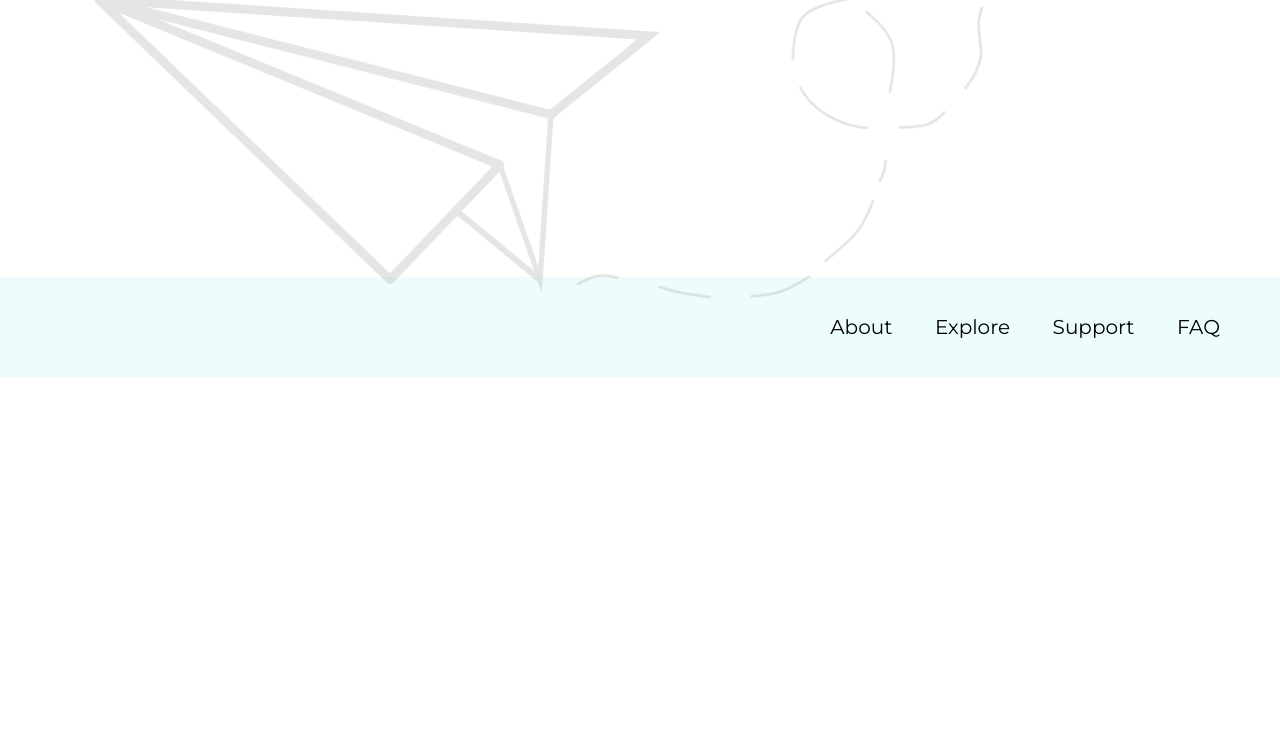
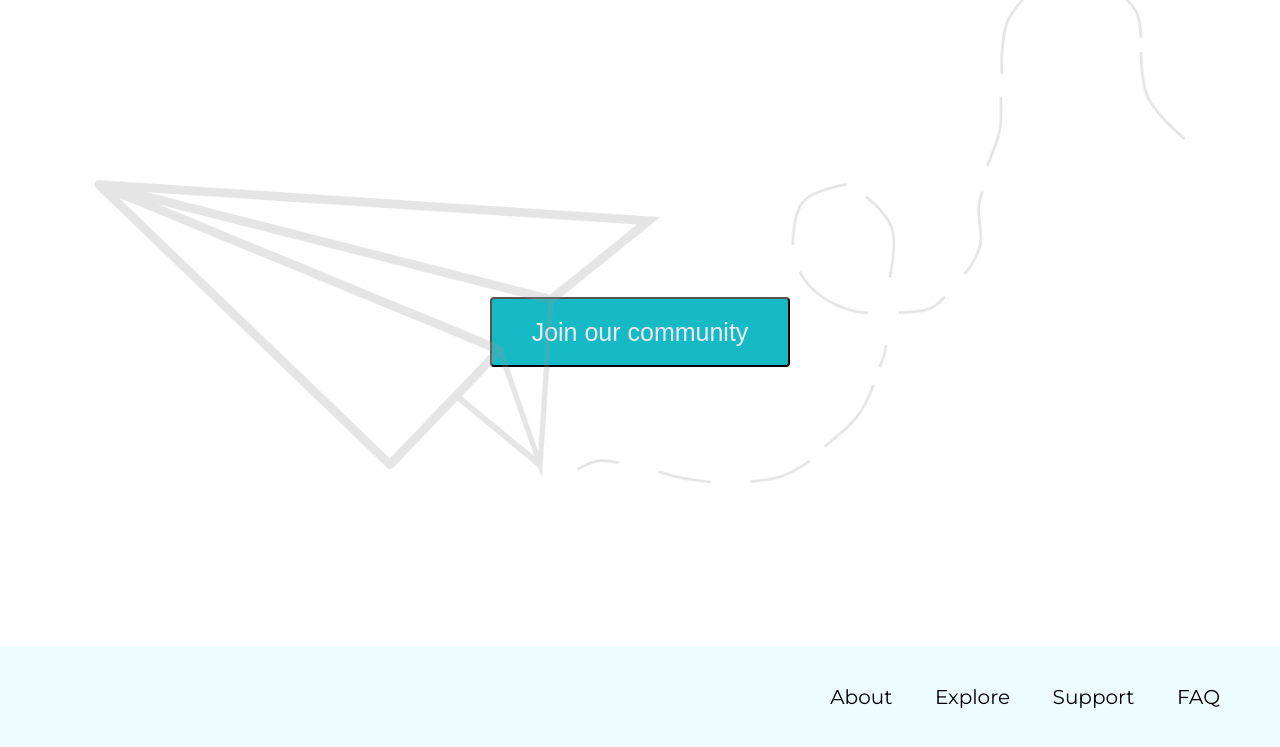
Before and after one commit to jtkoch/expat-journal-marketingpage, a plain HTML site: page index.html in a window 1280 px wide. Shown: the part 2542-3289 px from the top of the page. Before the commit the page ends 2919 px from the top, so only its background shows below. Drawn offline with Linux system fonts and the light colour scheme.

Commit message:
Added back to button at the footer

```diff
--- a/css/index.css
+++ b/css/index.css
@@ -284,6 +284,15 @@ body .footer-image .paper-airplane {
   width: 90%;
   margin-top: 7%;
 }
+body .footer-image button {
+  height: 7rem;
+  width: 30rem;
+  border-radius: 4px;
+  background-color: #16BAC5;
+  font-size: 2.5rem;
+  color: #EFE9F4;
+  margin-top: 300px;
+}
 body .bottom-nav {
   display: absolute;
   text-align: right;
@@ -346,6 +355,9 @@ body .bottom-nav a {
   body .footer-image .paper-airplane {
     margin-top: 20%;
   }
+  body .footer-image button {
+    margin-top: 50px;
+  }
   body .bottom-nav {
     text-align: center;
   }
--- a/index.html
+++ b/index.html
@@ -88,6 +88,7 @@
 
   <section class="footer-image">
     <img class="paper-airplane" src="img/Plane 2.png" alt="Paper Airplane" />
+    <button>Join our community</button>
   </section>
 
   <section class="bottom-nav">
--- a/less/home-page.less
+++ b/less/home-page.less
@@ -108,6 +108,15 @@ body {
       width: 90%;
       margin-top: 7%;
     }
+    button {
+      height: 7rem;
+      width: 30rem;
+      border-radius: 4px;
+      background-color: #16BAC5;
+      font-size: 2.5rem;
+      color: #EFE9F4;
+      margin-top: 300px;
+    }
   }
 
   .bottom-nav {
@@ -178,6 +187,9 @@ body {
       .paper-airplane {
         margin-top: 20%;
       }
+      button {
+        margin-top: 50px;
+      }
     }
     .bottom-nav {
       text-align: center;
```
